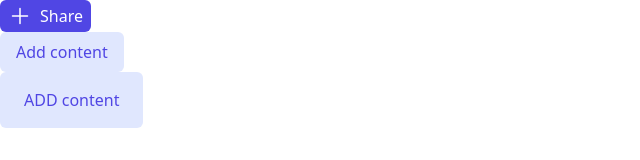
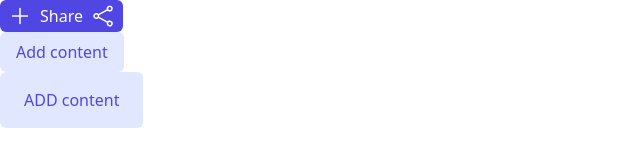
Before and after one commit to Surya101010/Second-Brain-FrontEnd, a React (Vite) app: page / in a window 1280 px wide. Shown: the top 160 px of the page, without its empty margins (0-640 px from the left). Built offline with nearby package versions, Linux system fonts and the light colour scheme.

Commit message:
added end Icon

```diff
--- a/App.tsx
+++ b/App.tsx
@@ -1,12 +1,13 @@
 import './src/App.css'
 import { Button } from './src/components/ui/Button'
 import { PlusIcon } from './src/icons/PlusIcon'
+import { ShareIcon } from './src/icons/ShareIcon'
 
 function App() {
 
   return (
-    <div>
-    <Button startIcon={<PlusIcon size='lg'/>} variant='primary' text='Share' size='sm' />
+    <div >
+    <Button startIcon={<PlusIcon size='lg'/>} endIcon={<ShareIcon size='lg' />} variant='primary' text='Share' size='sm' />
     <Button variant='secondary' text='Add content' size='md'/>
     <Button variant='secondary' text='ADD content' size='lg' />
 
--- a/src/components/ui/Button.tsx
+++ b/src/components/ui/Button.tsx
@@ -20,5 +20,5 @@ const sizeStyles ={
 }
 const defaultStyles = "rounded-md flex"
 export const Button = (props: ButtonProps)=>{
-     return <button className={`${variantStyles[props.variant]} ${defaultStyles} ${sizeStyles[props.size]}`}>{props.startIcon ? <div className="pr-2">{props.startIcon}</div> : null} {props.text}{props.endIcon}</button>
+     return <button className={`${variantStyles[props.variant]} ${defaultStyles} ${sizeStyles[props.size]}`}>{props.startIcon ? <div className="pr-2">{props.startIcon}</div> : null} {props.text}{props.endIcon ? <div className="pl-2">{props.endIcon}</div>: null}</button>
 }
--- /dev/null
+++ b/src/icons/ShareIcon.tsx
@@ -0,0 +1,8 @@
+import {type IconProps, iconSizeVariants } from ".";
+export const ShareIcon =(props:IconProps)=>{
+    return <div>
+            <svg xmlns="http://www.w3.org/2000/svg" fill="none" viewBox="0 0 24 24" stroke-width="1.5" stroke="currentColor" className={iconSizeVariants[props.size]}>
+                <path stroke-linecap="round" stroke-linejoin="round" d="M7.217 10.907a2.25 2.25 0 1 0 0 2.186m0-2.186c.18.324.283.696.283 1.093s-.103.77-.283 1.093m0-2.186 9.566-5.314m-9.566 7.5 9.566 5.314m0 0a2.25 2.25 0 1 0 3.935 2.186 2.25 2.25 0 0 0-3.935-2.186Zm0-12.814a2.25 2.25 0 1 0 3.933-2.185 2.25 2.25 0 0 0-3.933 2.185Z" />
+            </svg>
+    </div>
+}
```
